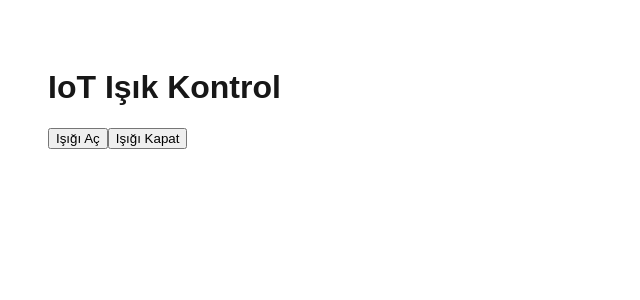
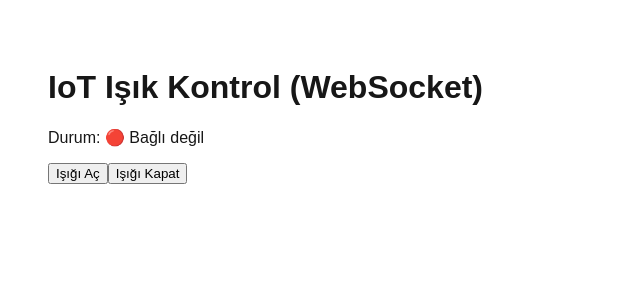
Before and after one commit to ercan3434/websocket, a Next.js app in the folder client/: page / in a window 1280 px wide. Shown: the top 300 px of the page, without its empty margins (0-640 px from the left). Built offline with nearby package versions, Linux system fonts and the light colour scheme; no server answers.

Commit message:
arduino-esp-websocket start

```diff
--- a/client/app/components/home.tsx
+++ b/client/app/components/home.tsx
@@ -1,23 +1,50 @@
 "use client";
 
-import { useState } from "react";
+import { useEffect, useRef, useState } from "react";
 
-export default function HomeComponent() {
-  const [loading, setLoading] = useState(false);
+export default function Home() {
+  const ws = useRef<WebSocket | null>(null);
+  const [connected, setConnected] = useState(false);
 
-  const sendCommand = async (cmd: string) => {
-    setLoading(true);
-    try {
-      await fetch(`https://websocket-08mt.onrender.com/command?cmd=${cmd}`);
-    } catch (err) {
-      console.error(err);
+  useEffect(() => {
+    ws.current = new WebSocket("ws://websocket-08mt.onrender.com");
+
+    ws.current.onopen = () => {
+      console.log("WebSocket bağlandı");
+      setConnected(true);
+    };
+
+    ws.current.onclose = () => {
+      console.log("Bağlantı kapandı");
+      setConnected(false);
+    };
+
+    ws.current.onerror = (err) => {
+      console.error("WebSocket hata:", err);
+    };
+
+    ws.current.onmessage = (event) => {
+      console.log("Server mesajı:", event.data);
+    };
+
+    return () => {
+      ws.current?.close();
+    };
+  }, []);
+
+  const sendCommand = (cmd: string) => {
+    if (ws.current && connected) {
+      ws.current.send(cmd);
+    } else {
+      console.log("Bağlantı yok");
     }
-    setLoading(false);
   };
 
   return (
     <div style={{ padding: 40 }}>
-      <h1>IoT Işık Kontrol</h1>
+      <h1>IoT Işık Kontrol (WebSocket)</h1>
+
+      <p>Durum: {connected ? "🟢 Bağlı" : "🔴 Bağlı değil"}</p>
 
       <button onClick={() => sendCommand("TURN_ON")}>
         Işığı Aç
@@ -26,8 +53,6 @@ export default function HomeComponent() {
       <button onClick={() => sendCommand("TURN_OFF")}>
         Işığı Kapat
       </button>
-
-      {loading && <p>Gönderiliyor...</p>}
     </div>
   );
 }
```
Also changed, not shown: 1 other file (tests, documents, lock files or other folders).
